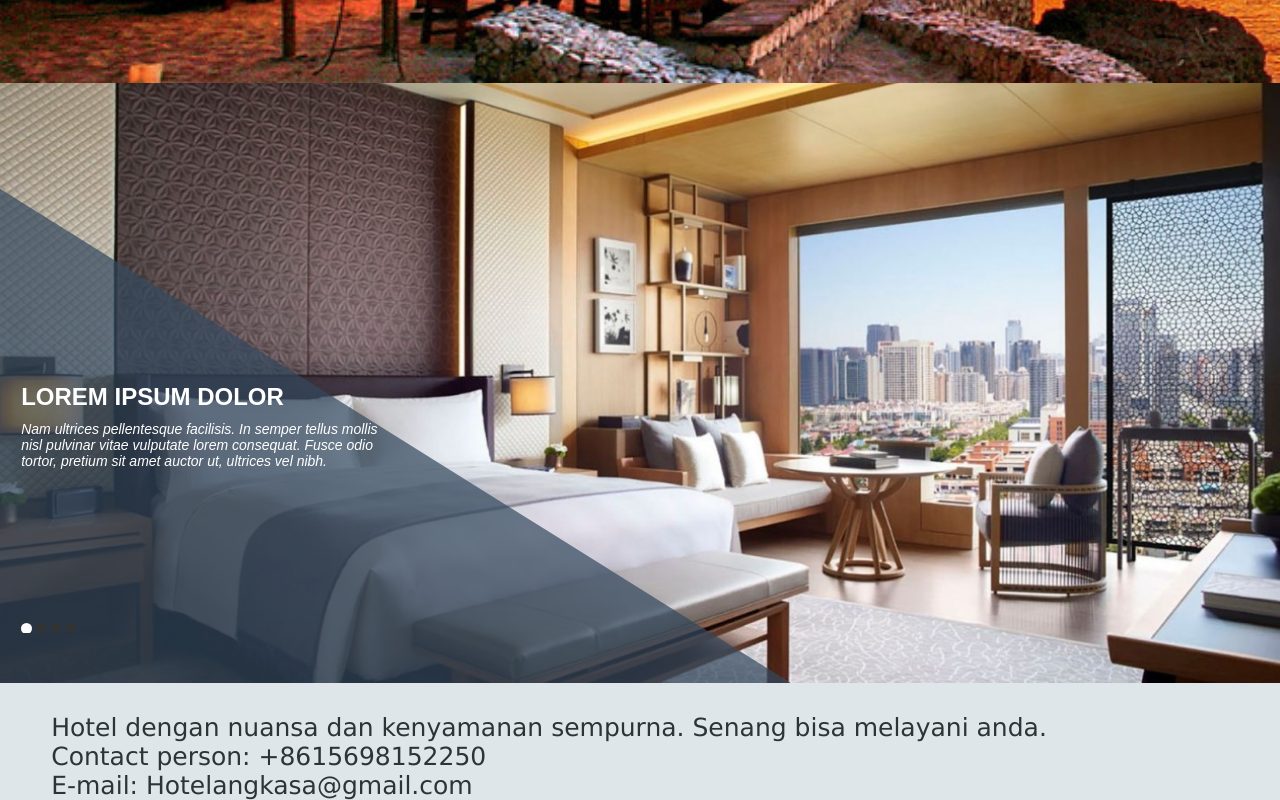
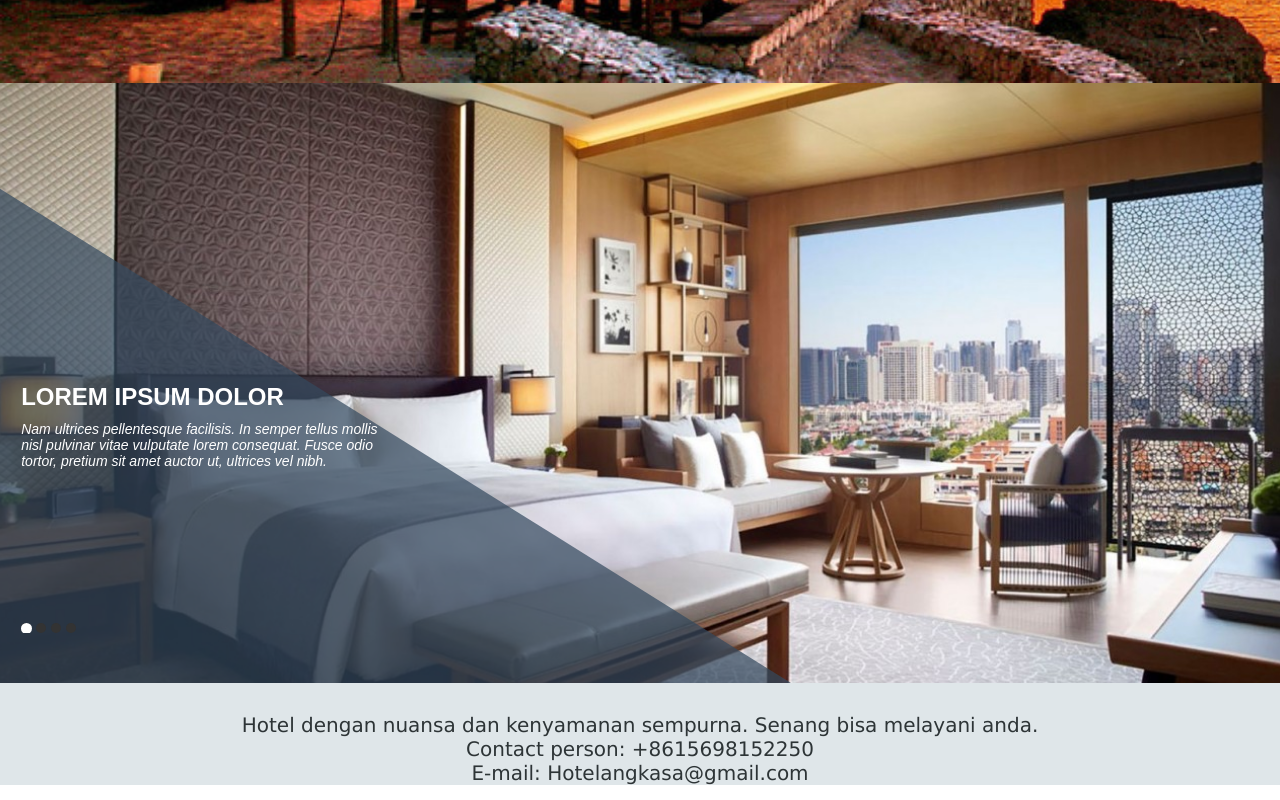
Before and after one commit to zynurr/C13-HOTEL-ANGKASA, a plain HTML site: page index.html in a window 1280 px wide. Shown: the part 993-1793 px from the top of the page. Drawn offline with Linux system fonts and the light colour scheme.

Commit message:
Update stylesheet.css

```diff
--- a/stylesheet.css
+++ b/stylesheet.css
@@ -475,9 +475,9 @@ body{
 }
 
 footer p {
-  color: #2d3436;
-  font-size: 25px;
-  align-text: center;
+  color:#2d3436;
+  font-size:20px;
+  text-align:center;
 }
 
 footer {
```
